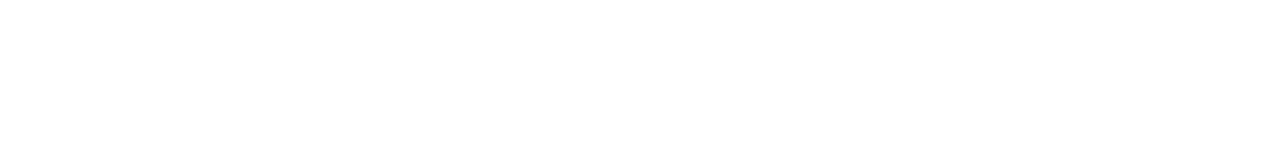
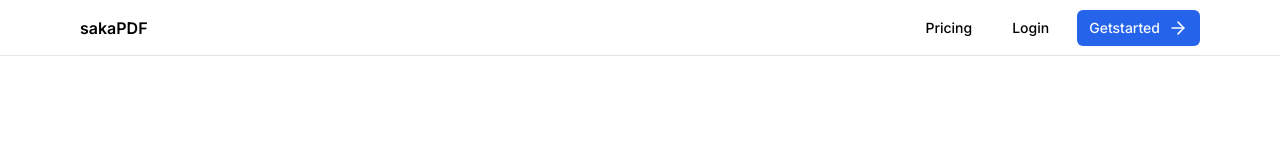
Before and after one commit to kippytech/sakaPDF, a Next.js app: page / in a window 1280 px wide. Shown: the top 160 px of the page. Built offline with nearby package versions, Linux system fonts and the light colour scheme.

Commit message:
add Navbar

```diff
--- a/package.json
+++ b/package.json
@@ -9,6 +9,7 @@
     "lint": "next lint"
   },
   "dependencies": {
+    "@kinde-oss/kinde-auth-nextjs": "^2.1.2",
     "@radix-ui/react-slot": "^1.0.2",
     "@tailwindcss/typography": "^0.5.10",
     "class-variance-authority": "^0.7.0",
--- /dev/null
+++ b/src/app/api/auth/[kindeAuth]/route.ts
@@ -0,0 +1,2 @@
+import {handleAuth} from "@kinde-oss/kinde-auth-nextjs/server";
+export const GET = handleAuth();
--- a/src/app/layout.tsx
+++ b/src/app/layout.tsx
@@ -2,6 +2,7 @@
 import type { Metadata } from 'next'
 import './globals.css'
 import { Inter } from 'next/font/google'
+import Navbar from '@/components/Navbar'
 
 const inter = Inter({ subsets: ['latin']})
 
@@ -17,7 +18,10 @@
 }) {
   return (
     <html lang="en">
-      <body className={cn('min-h-screen font-sans antialiased grainy', inter.className)}>{children}</body>
+      <body className={cn('min-h-screen font-sans antialiased grainy', inter.className)}>
+        <Navbar />
+        {children}
+      </body>
     </html>
   )
 }
--- /dev/null
+++ b/src/components/Navbar.tsx
@@ -0,0 +1,29 @@
+import Link from "next/link"
+import Container from "./Container"
+import { buttonVariants } from "./ui/button"
+import {LoginLink, RegisterLink} from '@kinde-oss/kinde-auth-nextjs/server'
+import { ArrowRight } from "lucide-react"
+
+
+function Navbar() {
+  return (
+    <nav className="sticky h-14 inset-x-0 z-30 w-full border-b border-gray-200 bg-white/75 backdrop-blur-lg transition">
+        <Container>
+            <div className="flex h-14 items-center justify-between border-b border-zinc-200">
+                <Link href='/' className="flex z-40 font-semibold">
+                    <span>sakaPDF</span>
+                </Link>
+                <div className="hidden sm:flex items-center space-x-4">
+                    <>
+                        <Link href='/pricing' className={buttonVariants({variant: 'ghost', size: 'sm'})}>Pricing</Link>
+                        <LoginLink className={buttonVariants({variant: 'ghost', size: 'sm'})}>Login</LoginLink>
+                        <RegisterLink className={buttonVariants({size: 'sm'})}>Getstarted <ArrowRight className="ml-2 h-5 w-5" /></RegisterLink>
+                    </>
+                </div>
+            </div>
+        </Container>
+    </nav>
+  )
+}
+
+export default Navbar
```
Also changed, not shown: 1 other file (tests, documents, lock files or other folders).
